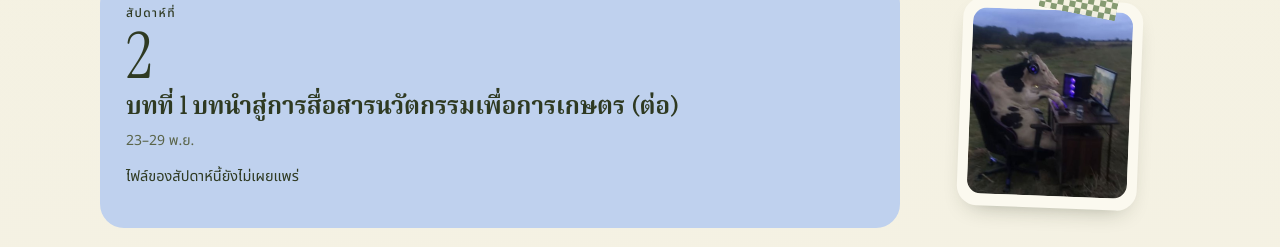
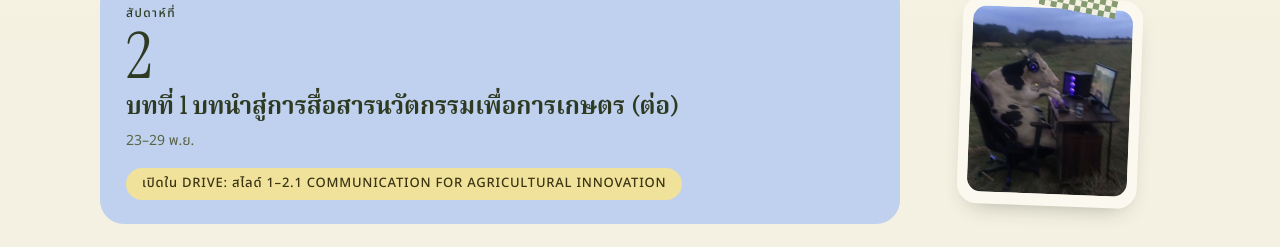
Before and after one commit to inc-pakwanclass/agri-comm-10801373, a plain HTML site: page index.html in a window 1280 px wide. Shown: the part 705-952 px from the top of the page. Drawn offline with Linux system fonts and the light colour scheme.

Commit message:
Add files via upload

```diff
--- a/index.html
+++ b/index.html
@@ -180,7 +180,7 @@ var START=new Date(2026,10,16); // สัปดาห์ที่ 1 เริ่
 var HW={}; // ตัวอย่าง: {4:{name:"Quiz 1 (บทที่ 2)",note:"",url:"https://forms..."}}
 var W=[
 [1,"บทที่ 1 บทนำสู่การสื่อสารนวัตกรรมเพื่อการเกษตร",[]],
-[2,"บทที่ 1 บทนำสู่การสื่อสารนวัตกรรมเพื่อการเกษตร (ต่อ)",[]],
+[2,"บทที่ 1 บทนำสู่การสื่อสารนวัตกรรมเพื่อการเกษตร (ต่อ)",[["สไลด์ 1–2.1 Communication for Agricultural Innovation","https://drive.google.com/file/d/1r4z8PYwCMU4xwGJ6ab6iHMPcLQHT6tPJ/view","9.3 MB"]]],
 [3,"บทที่ 2 หลักการถ่ายทอดองค์ความรู้ เทคโนโลยีและนวัตกรรม",[]],
 [4,"บทที่ 2 (ต่อ) การออกแบบการเล่าเรื่อง (Storytelling)",[]],
 [5,"บทที่ 3 การสร้างสื่อสร้างสรรค์ผ่านสื่อดิจิทัลในภาคการเกษตร",[]],
```
